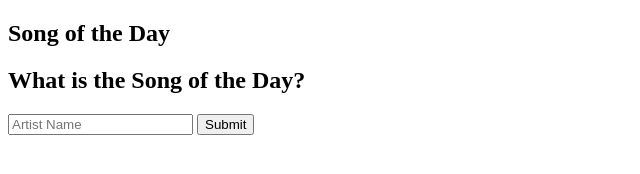
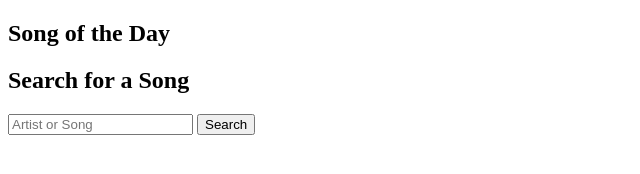
Before and after one commit to Obi815/song-of-the-day-, a website: page index.html in a window 1280 px wide. Shown: the whole page, without its empty margins (0-640 px from the left). Drawn offline with Linux system fonts and the light colour scheme.

Commit message:
slight fixes

```diff
--- a/index.html
+++ b/index.html
@@ -6,21 +6,24 @@
     <title>Song of Day</title>
 </head>
 <body>
-    <section id="mainSOTD"> <!-- Main Song Of the Day section -->
+<body>
+    <!-- Song of the Day (auto/random later) -->
+    <section id="mainSOTD">
         <h1>Song of the Day</h1>
+        <div id="dailySong"></div>
     </section>
 
-    <section id="songOfDay"> <!-- Adding users song of the day -->
-        <h1>What is the Song of the Day?</h1>
-        <input type="text" placeholder="Artist Name" id="artistName">
-        <!-- <input type="text" placeholder="Song Title" id="songTitle"> -->
-        <button id="submit">Submit</button>
+    <!-- Search Section -->
+    <section id="searchSection">
+        <h2>Search for a Song</h2>
+
+        <input type="text" placeholder="Artist or Song" id="artistName">
+        <button id="submit">Search</button>
+
         <section id="results"></section>
     </section>
 
-    <section id="userSOTD"> <!--Users SOTD will be shown here-->
-
-    </section>
+</body>
 
     <script src="/assets/main.js"></script>
 </body>
```
